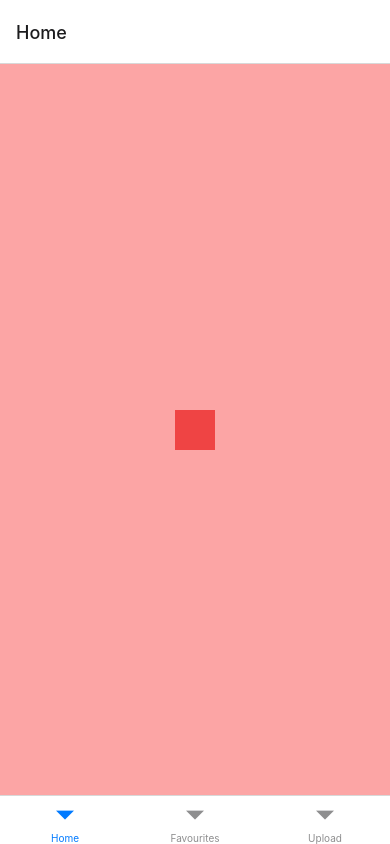
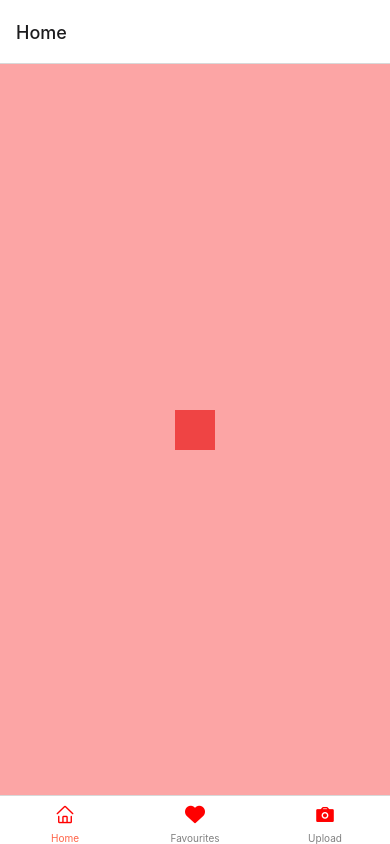
Before and after one commit to km00776/CatPorfolio, a React Native app: screen / in a window 390 px wide. Built offline with nearby package versions, Linux system fonts and the light colour scheme.

Commit message:
update icons

```diff
--- a/package.json
+++ b/package.json
@@ -38,6 +38,7 @@
     "@react-native/metro-config": "0.76.1",
     "@react-native/typescript-config": "0.76.1",
     "@types/react": "^18.2.6",
+    "@types/react-native-vector-icons": "^6.4.18",
     "@types/react-test-renderer": "^18.0.0",
     "babel-jest": "^29.6.3",
     "eslint": "^8.19.0",
--- a/src/App.tsx
+++ b/src/App.tsx
@@ -1,6 +1,5 @@
 import {NavigationContainer} from '@react-navigation/native';
 import TabNavigator from './navigation/TabNavigator';
-// import "./g"
 import React from 'react';
 
 const App = () => {
--- a/src/navigation/TabNavigator.tsx
+++ b/src/navigation/TabNavigator.tsx
@@ -8,11 +8,35 @@ import {
 } from '../constants/screenNames';
 import FavouritesScreen from '../screens/FavouritesScreen/FavouritesScreen';
 import UploadScreen from '../screens/UploadScreen/UploadScreen';
+import Icon from 'react-native-vector-icons/AntDesign'; // Import Ant Design icons
 
 const Tab = createBottomTabNavigator();
 
+const tabBarIcon =
+  (route: any) =>
+  ({focused}: any) => {
+    let iconName = '';
+
+    // Set icon based on the route name
+    if (route.name === HOME_SCREEN) {
+      iconName = focused ? 'home' : 'home';
+    } else if (route.name === FAVOURITES_SCREEN) {
+      iconName = focused ? 'heart' : 'heart';
+    } else if (route.name === UPLOAD_SCREEN) {
+      iconName = focused ? 'camera' : 'camera';
+    }
+
+    // Return the icon component
+    return <Icon name={iconName} size={20} color={'red'} />;
+  };
+
 const TabNavigator = () => (
-  <Tab.Navigator>
+  <Tab.Navigator
+    screenOptions={({route}) => ({
+      tabBarIcon: tabBarIcon(route), // Call the tabBarIcon function
+      tabBarActiveTintColor: 'tomato', // Active icon color
+      tabBarInactiveTintColor: 'gray', // Inactive icon color
+    })}>
     <Tab.Screen
       name={HOME_SCREEN}
       component={HomeScreen}
--- a/src/screens/FavouritesScreen/FavouritesScreen.tsx
+++ b/src/screens/FavouritesScreen/FavouritesScreen.tsx
@@ -3,8 +3,8 @@ import React from 'react';
 
 const FavouritesScreen = () => {
   return (
-    <View className="flex-1 justify-center items-center bg-red-300">
-      <View className="w-10 h-10 bg-red-500" />
+    <View className="flex-1 justify-center items-center bg-blue-300">
+      <View className="w-10 h-10 bg-blue-500" />
     </View>
   );
 };
--- a/src/screens/UploadScreen/UploadScreen.tsx
+++ b/src/screens/UploadScreen/UploadScreen.tsx
@@ -3,8 +3,8 @@ import React from 'react';
 
 const UploadScreen = () => {
   return (
-    <View className="flex-1 justify-center items-center bg-red-300">
-      <View className="w-10 h-10 bg-red-500" />
+    <View className="flex-1 justify-center items-center bg-green-300">
+      <View className="w-10 h-10 bg-green-500" />
     </View>
   );
 };
```
Also changed, not shown: 4 other files (tests, documents, lock files or other folders).
